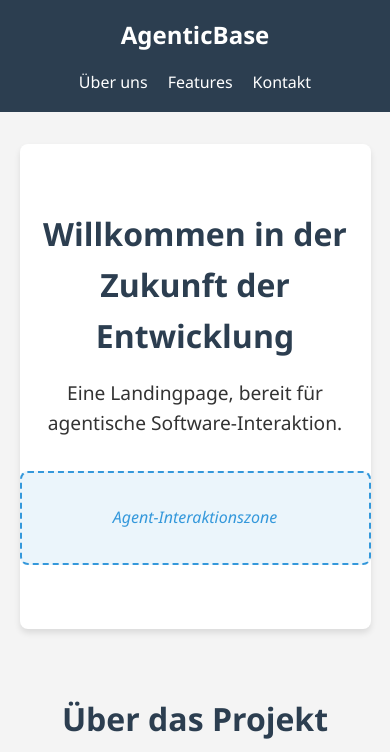
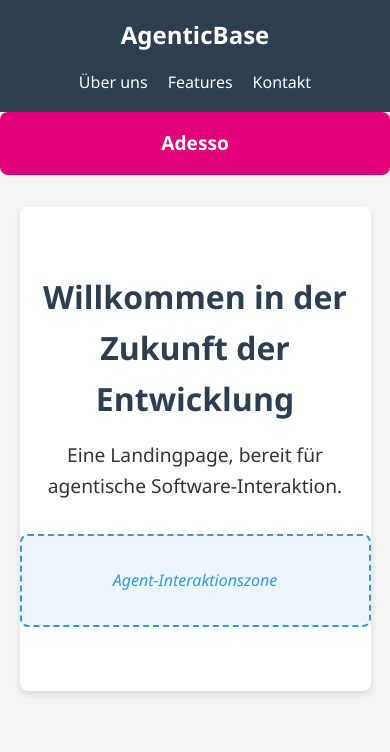
Before and after one commit to grsadesso/adscaile-demo, a plain HTML site: page index.html in a window 390 px wide. Shown: the top 752 px of the page. Drawn offline with Linux system fonts and the light colour scheme.

Commit message:
feat(RA-93): add adesso CSS banner between header and main content

```diff
--- a/index.html
+++ b/index.html
@@ -17,6 +17,8 @@
             </ul>
         </nav>
     </header>
+
+    <div class="adesso-banner">Adesso</div>
 
     <main>
         <section id="hero">
--- a/style.css
+++ b/style.css
@@ -2,6 +2,7 @@
     --primary-color: #2c3e50;
     --secondary-color: #3498db;
     --accent-color: #e74c3c;
+    --adesso-color: #E2007A;
     --text-color: #333;
     --bg-color: #f4f4f4;
     --white: #ffffff;
@@ -97,6 +98,16 @@ main {
     font-style: italic;
 }
 
+.adesso-banner {
+    background: var(--adesso-color);
+    color: var(--white);
+    text-align: center;
+    font-size: 1.5rem;
+    font-weight: bold;
+    padding: 2rem 0;
+    border-radius: 8px;
+}
+
 section {
     padding: 2rem 0;
 }
@@ -148,4 +159,8 @@ footer {
     #hero h1 {
         font-size: 2rem;
     }
+    .adesso-banner {
+        font-size: 1.2rem;
+        padding: 1rem 0;
+    }
 }
```
